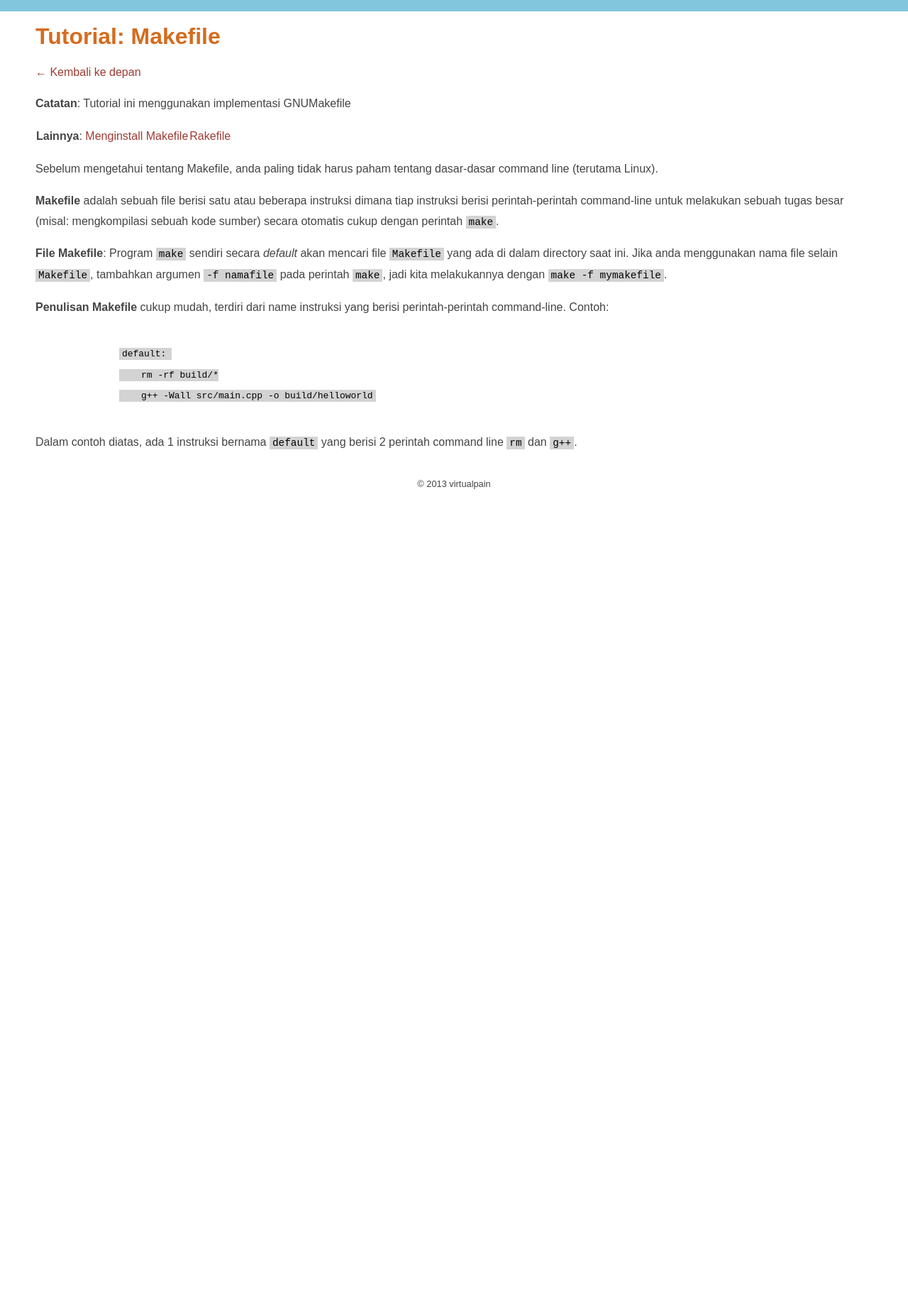
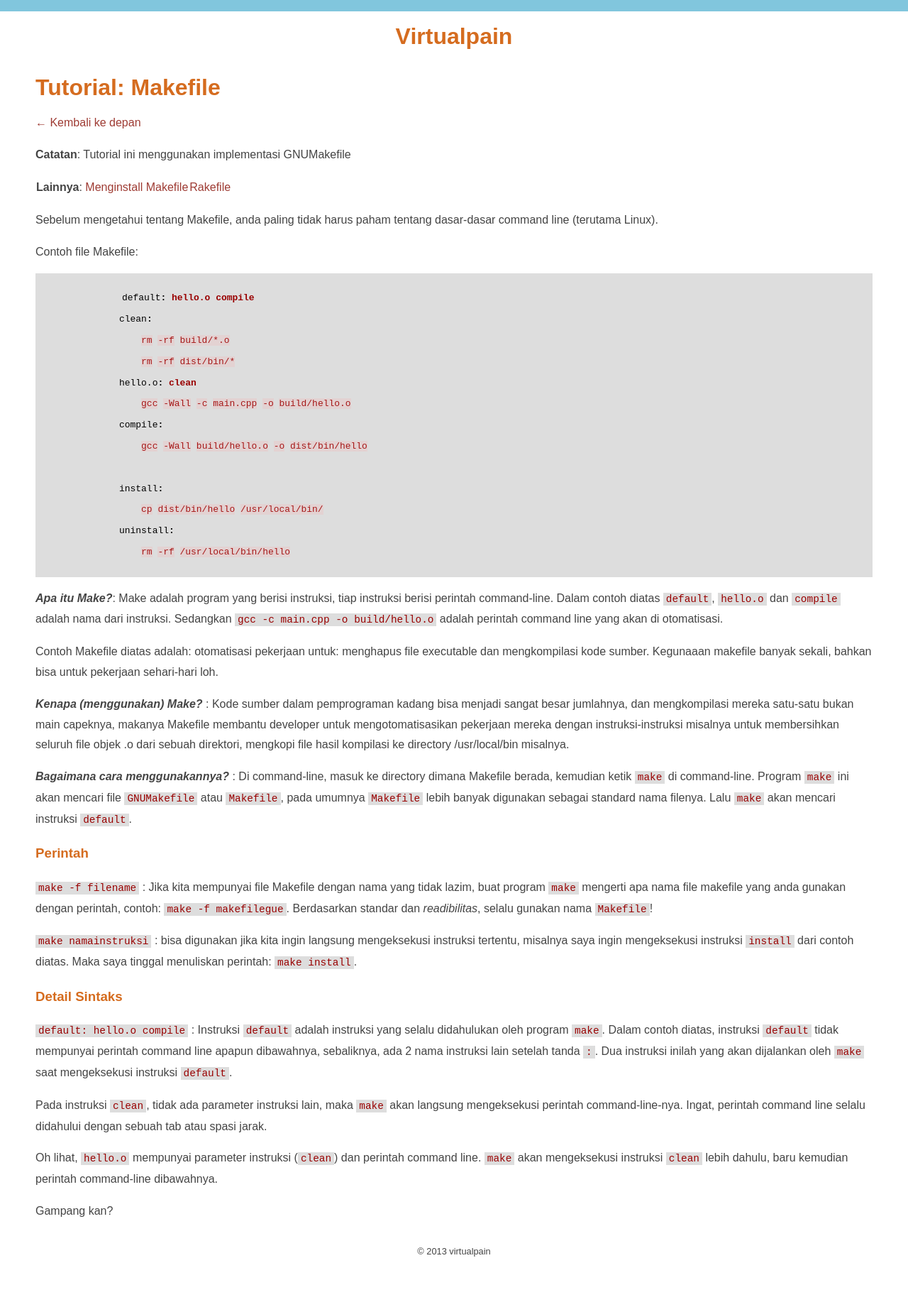
Before and after one commit to virtualpain/virtualpain.github.io, a Jekyll site: the page built from akselprog/tutorial/makefile/index.md, in a window 1280 px wide. Shown: the whole page at 71% size. Built offline with Jekyll 4.4.1, drawn with Linux system fonts in a browser that asks for light colours; before the commit the page ends 900 px from its top, so only the background shows below that.

Commit message:
better makefile tutorial

```diff
--- a/_layouts/default.html
+++ b/_layouts/default.html
@@ -9,6 +9,9 @@
   </head>
   <body>
     <div class="grid-container">
+      <header>
+        <h1 class="site-title"><a href="/">Virtualpain</a></h1>
+      </header>
       {{content}}
       <footer>
         <p>&copy; <script>document.write(new Date().getFullYear())</script> virtualpain</p>
--- a/_layouts/post.html
+++ b/_layouts/post.html
@@ -3,9 +3,9 @@ layout: default
 ---
 <div class="posts">
 	<div class="post single-post">
-		<h3>{{page.title}}</h3>
+		<h2>{{page.title}}</h2>
 		<div class="post-meta">
-			Published on {{page.date | date_to_string }} in <a href="/archive.html">{{page.categories}}</a>
+			Dipublikasikan pada {{page.date | date_to_string }} dalam <a href="/archive.html">{{page.categories}}</a>
 		</div>
 		<div class="post-content">
 			{{content}}
--- a/akselprog/tutorial/makefile/index.md
+++ b/akselprog/tutorial/makefile/index.md
@@ -4,22 +4,49 @@ layout: page
 ---
 **Catatan**: Tutorial ini menggunakan implementasi GNUMakefile
 
-**Lainnya**: [Menginstall Makefile](/tutorial/makefile/install.html) | [Rakefile](/tutorial/rakefile/ "Makefile menggunakan Ruby")
+**Lainnya**: [Menginstall Makefile](/akselprog/tutorial/makefile/install.html) | [Rakefile](/akselprog/tutorial/rakefile/ "Makefile menggunakan Ruby")
 
 Sebelum mengetahui tentang Makefile, anda paling tidak harus paham tentang dasar-dasar command line (terutama Linux).
 
-**Makefile** adalah sebuah file berisi satu atau beberapa instruksi dimana tiap
-instruksi berisi perintah-perintah command-line untuk melakukan sebuah tugas besar
-(misal: mengkompilasi sebuah kode sumber) secara otomatis cukup dengan perintah `make`.
+Contoh file Makefile:
 
-**File Makefile**: Program `make` sendiri secara *default* akan mencari file `Makefile` yang ada di dalam directory saat ini.
-Jika anda menggunakan nama file selain `Makefile`, tambahkan argumen `-f namafile` pada perintah `make`,
-jadi kita melakukannya dengan `make -f mymakefile`.
+{% highlight makefile %}
+default: hello.o compile
+clean:
+    rm -rf build/*.o
+    rm -rf dist/bin/*
+hello.o: clean
+    gcc -Wall -c main.cpp -o build/hello.o
+compile:
+    gcc -Wall build/hello.o -o dist/bin/hello
 
-**Penulisan Makefile** cukup mudah, terdiri dari name instruksi yang berisi perintah-perintah command-line. Contoh:
+install:
+    cp dist/bin/hello /usr/local/bin/
+uninstall:
+    rm -rf /usr/local/bin/hello
 
-    default:
-        rm -rf build/*
-        g++ -Wall src/main.cpp -o build/helloworld
+{% endhighlight %}
 
-Dalam contoh diatas, ada 1 instruksi bernama `default` yang berisi 2 perintah command line `rm` dan `g++`.
+***Apa itu Make?***: Make adalah program yang berisi instruksi, tiap instruksi berisi perintah command-line. Dalam contoh diatas `default`, `hello.o` dan `compile` adalah nama dari instruksi. Sedangkan `gcc -c main.cpp -o build/hello.o` adalah perintah command line yang akan di otomatisasi.
+
+Contoh Makefile diatas adalah: otomatisasi pekerjaan untuk: menghapus file executable dan mengkompilasi kode sumber. Kegunaaan makefile banyak sekali, bahkan bisa untuk pekerjaan sehari-hari loh.
+
+***Kenapa (menggunakan) Make?*** : Kode sumber dalam pemprograman kadang bisa menjadi sangat besar jumlahnya, dan mengkompilasi mereka satu-satu bukan main capeknya, makanya Makefile membantu developer untuk mengotomatisasikan pekerjaan mereka dengan instruksi-instruksi misalnya untuk membersihkan seluruh file objek .o dari sebuah direktori, mengkopi file hasil kompilasi ke directory /usr/local/bin misalnya.
+
+***Bagaimana cara menggunakannya?*** : Di command-line, masuk ke directory dimana Makefile berada, kemudian ketik `make` di command-line. Program `make` ini akan mencari file `GNUMakefile` atau `Makefile`, pada umumnya `Makefile` lebih banyak digunakan sebagai standard nama filenya. Lalu `make` akan mencari instruksi `default`.
+
+### Perintah
+
+`make -f filename` : Jika kita mempunyai file Makefile dengan nama yang tidak lazim, buat program `make` mengerti apa nama file makefile yang anda gunakan dengan perintah, contoh: `make -f makefilegue`. Berdasarkan standar dan *readibilitas*, selalu gunakan nama `Makefile`!
+
+`make namainstruksi` : bisa digunakan jika kita ingin langsung mengeksekusi instruksi tertentu, misalnya saya ingin mengeksekusi instruksi `install` dari contoh diatas. Maka saya tinggal menuliskan perintah: `make install`.
+
+### Detail Sintaks
+
+`default: hello.o compile` : Instruksi `default` adalah instruksi yang selalu didahulukan oleh program `make`. Dalam contoh diatas, instruksi `default` tidak mempunyai perintah command line apapun dibawahnya, sebaliknya, ada 2 nama instruksi lain setelah tanda `:`. Dua instruksi inilah yang akan dijalankan oleh `make` saat mengeksekusi instruksi `default`.
+
+Pada instruksi `clean`, tidak ada parameter instruksi lain, maka `make` akan langsung mengeksekusi perintah command-line-nya. Ingat, perintah command line selalu didahului dengan sebuah tab atau spasi jarak.
+
+Oh lihat, `hello.o` mempunyai parameter instruksi (`clean`) dan perintah command line. `make` akan mengeksekusi instruksi `clean` lebih dahulu, baru kemudian perintah command-line dibawahnya.
+
+Gampang kan?
--- a/css/style.css
+++ b/css/style.css
@@ -1 +1 @@
-html{border-top:16px solid #81C6DD}body{padding:0;margin:0;margin-bottom:50px;color:#444;line-height:1.8em}h1,h2,h3{color:#d56c1f}a,a:hover,a:visited,a:active,a:focus{color:#9e3b33;text-decoration:none}a:hover{background-color:#9e3b33;color:white}.inline-nav a{background-color:#9e3b33;color:white;padding:2px 5px;text-decoration:none}pre,code{background-color:lightgray;color:black;padding:1px 4px;font-size:0.9em}.text-center,footer,.site-title{text-align:center}footer{font-size:0.8em}.highlight pre{padding:20px 10%;color:#c00}
+html{border-top:16px solid #81C6DD}body{padding:0;margin:0;margin-bottom:50px;color:#444;line-height:1.8em}h1,h2,h3{color:#d56c1f}h1.site-title a{color:#d56c1f}h1.site-title a:hover{color:#d56c1f;background-color:white}a,a:hover,a:visited,a:active,a:focus{color:#9e3b33;text-decoration:none}a:hover{background-color:#9e3b33;color:white}.inline-nav a{background-color:#9e3b33;color:white;padding:2px 5px;text-decoration:none}pre,code{background-color:#ddd;color:black;padding:1px 4px;font-size:0.9em}code{color:#900}.text-center,footer,.site-title{text-align:center}footer{font-size:0.8em}.highlight pre{padding:20px 10%;color:#c00}.highlight code{color:black}ul.nostyle{margin:0;padding:0}ul.nostyle li{margin:0;padding:0;list-style:none;border:1px solid #9e3b33;border-bottom:none}ul.nostyle li:last-child{border-bottom:1px solid #9e3b33}ul.nostyle li a{display:block;padding:3px 5px}.posts .post-meta{font-size:0.9em;color:#888}
```
Also changed, not shown: _posts/2013-10-01-balik_ke_nol.md (added, +9 -0 lines), akselprog/tutorial/makefile/install.md (+3 -4 lines), index.html (+12 -2 lines), sass/style.scss (+44 -1 lines).
